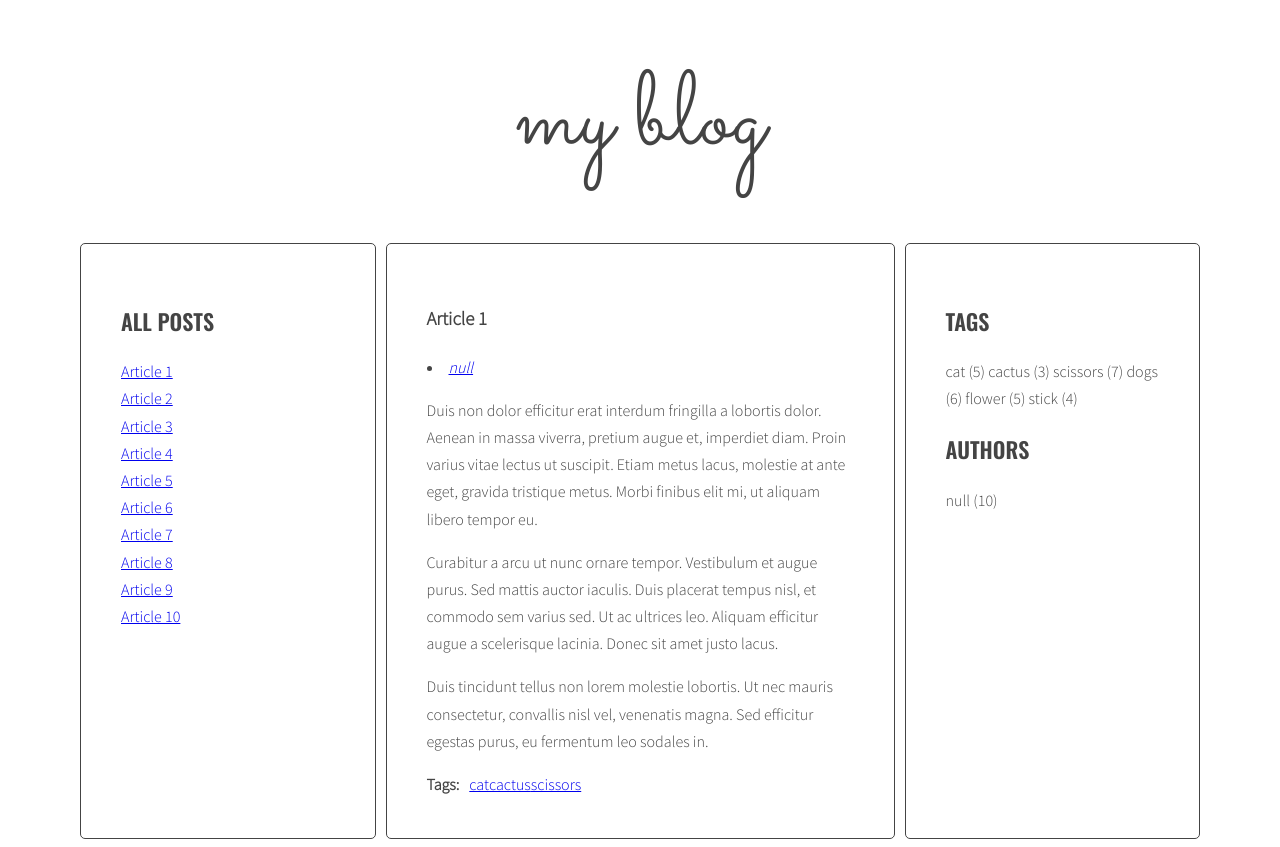
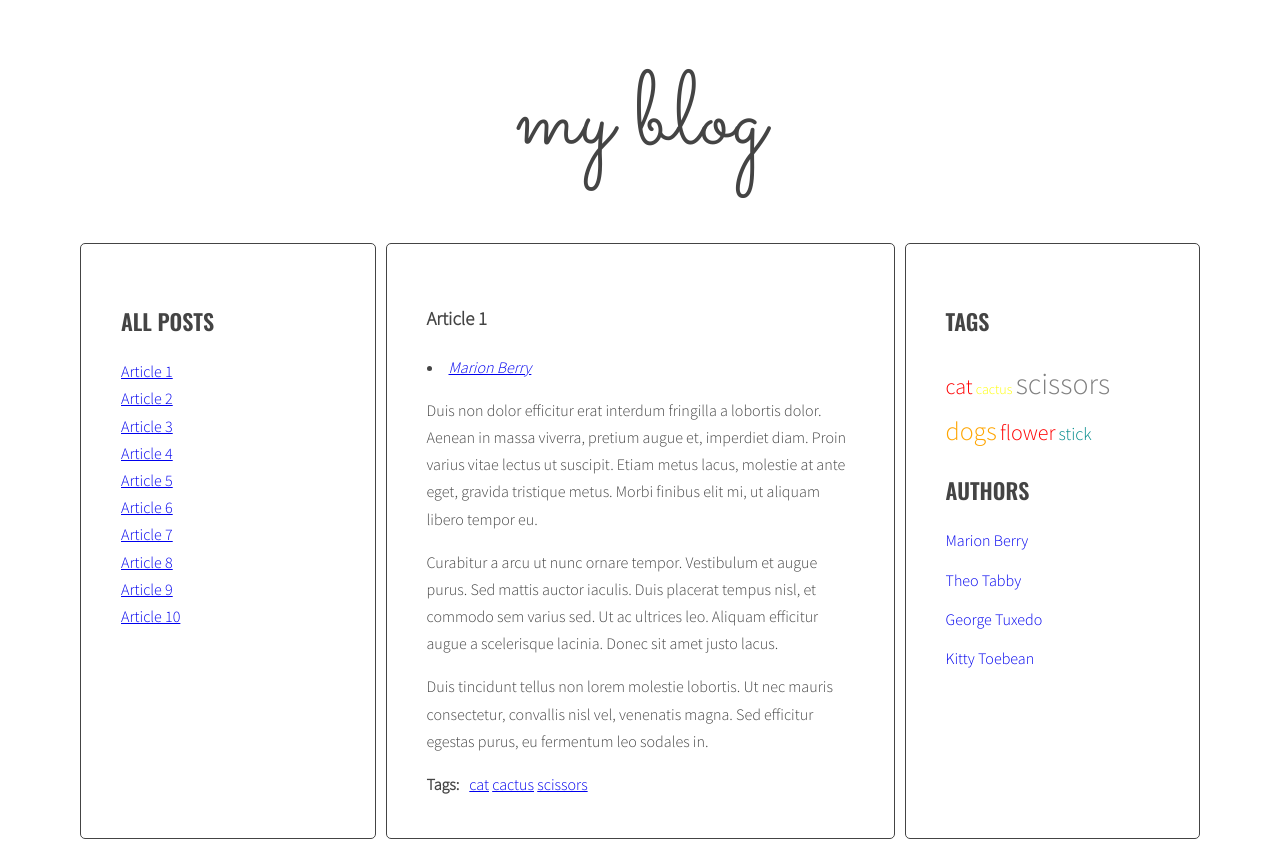
Before and after one commit to mrcyclist/javascript-blog, a website: page index.html in a window 1280 px wide. Drawn offline with nearby package versions, Linux system fonts and the light colour scheme.

Commit message:
Final uploud

```diff
--- a/index.html
+++ b/index.html
@@ -16,9 +16,9 @@
                 </ul>
               </aside>
               <section class="posts">
-                    <article class="post active" id="article-1" data-tags="cat cactus scissors">
+                    <article class="post active" id="article-1" data-tags="cat cactus scissors" data-author="Marion Berry">
                     <h3 class="post-title">Article 1</h3>
-                    <p class="post-author">by Marion Berry</p>
+                    <p class="post-author"></p>
                     <div class="post-content">
                     <p>Duis non dolor efficitur erat interdum fringilla a lobortis dolor. Aenean in massa viverra, pretium augue et, imperdiet diam. Proin varius vitae lectus ut suscipit. Etiam metus lacus, molestie at ante eget, gravida tristique metus. Morbi finibus elit mi, ut aliquam libero tempor eu.</p>
 
@@ -34,9 +34,9 @@
                     </ul>
                     </div>
                 </article>
-                <article class="post" id="article-2" data-tags="cat dogs flower">
+                <article class="post" id="article-2" data-tags="cat dogs flower" data-author="Theo Tabby">
                     <h3 class="post-title">Article 2</h3>
-                    <p class="post-author">by Theo Tabby</p>
+                    <p class="post-author"></p>
                     <div class="post-content">
                     <p>Phasellus sollicitudin, arcu vel iaculis ullamcorper, quam leo viverra orci, et faucibus quam sapien vel est. Maecenas ac suscipit elit. Nullam interdum, lorem vitae venenatis pulvinar, ex dui malesuada nunc, tempus cursus enim metus vel nulla.</p>
 
@@ -50,9 +50,9 @@
                     </ul>
                     </div>
                 </article>
-                <article class="post" id="article-3" data-tags="cactus scissors dogs">
+                <article class="post" id="article-3" data-tags="cactus scissors dogs" data-author="George Tuxedo">
                     <h3 class="post-title">Article 3</h3>
-                    <p class="post-author">by George Tuxedo</p>
+                    <p class="post-author"></p>
                     <div class="post-content">
                     <p>Mauris vel pellentesque turpis, ac sodales nisl. Quisque iaculis mi velit, ut convallis tellus accumsan a. Quisque iaculis, nisi et dignissim tincidunt, nisl eros euismod nulla, finibus laoreet erat enim posuere elit.</p>
 
@@ -65,9 +65,9 @@
                     </ul>
                     </div>
                 </article>
-                <article class="post" id="article-4" data-tags="scissors dogs stick">
+                <article class="post" id="article-4" data-tags="scissors dogs stick" data-author="Kitty Toebean">
                     <h3 class="post-title">Article 4</h3>
-                    <p class="post-author">by Kitty Toebean</p>
+                    <p class="post-author"></p>
                     <div class="post-content">
                     <p>Morbi vel cursus nulla, vel varius mauris. Suspendisse sed elit sit amet risus faucibus vestibulum ut sit amet purus. Donec orci est, condimentum ut quam quis, scelerisque fringilla ligula.</p>
 
@@ -81,9 +81,9 @@
                     </ul>
                     </div>
                 </article>
-                <article class="post" id="article-5" data-tags="dogs stick flower">
+                <article class="post" id="article-5" data-tags="dogs stick flower" data-author="Marion Berry">
                     <h3 class="post-title">Article 5</h3>
-                    <p class="post-author">by Marion Berry</p>
+                    <p class="post-author"></p>
                     <div class="post-content">
                     <p>Suspendisse sem eros, euismod condimentum arcu ac, consequat fermentum orci. Nam convallis lacus nec interdum vestibulum. Vestibulum luctus, quam eu tristique ornare, lorem nibh sodales enim, vitae tempor dolor ante vitae tortor.</p>
 
@@ -97,9 +97,9 @@
                     </ul>
                     </div>
                 </article>
-                <article class="post" id="article-6" data-tags="cat flower scissors">
+                <article class="post" id="article-6" data-tags="cat flower scissors" data-author="George Tuxedo">
                     <h3 class="post-title">Article 6</h3>
-                    <p class="post-author">by George Tuxedo</p>
+                    <p class="post-author"></p>
                     <div class="post-content">
                     <p>Donec posuere iaculis ante sed hendrerit. Lorem ipsum dolor sit amet, consectetur adipiscing elit. Quisque hendrerit neque nec urna tincidunt, quis vehicula dui vulputate. Morbi est sapien, auctor ut lectus eu, placerat viverra lorem.</p>
 
@@ -113,9 +113,9 @@
                     </ul>
                     </div>
                 </article>
-                <article class="post" id="article-7" data-tags="cat cactus dogs">
+                <article class="post" id="article-7" data-tags="cat cactus dogs" data-author="Kitty Toebean">
                     <h3 class="post-title">Article 7</h3>
-                    <p class="post-author">by Kitty Toebean</p>
+                    <p class="post-author"></p>
                     <div class="post-content">
                     <p>Donec eleifend mauris ac nisl fermentum, ac fermentum turpis dignissim. Aliquam diam nisl, imperdiet a varius eget, lobortis sed nisi. Nullam suscipit ipsum sed magna blandit, sed pellentesque urna malesuada.</p>
 
@@ -129,9 +129,9 @@
                     </ul>
                     </div>
                 </article>
-                <article class="post" id="article-8" data-tags="stick flower scissors">
+                <article class="post" id="article-8" data-tags="stick flower scissors" data-author="Theo Tabby">
                     <h3 class="post-title">Article 8</h3>
-                    <p class="post-author">by Theo Tabby</p>
+                    <p class="post-author"></p>
                     <div class="post-content">
                     <p>Praesent quis imperdiet erat. Curabitur tempor sapien a interdum malesuada. Proin libero erat, sagittis a sollicitudin eget, pulvinar nec risus. Cras et suscipit sem.</p>
 
@@ -145,9 +145,9 @@
                     </ul>
                     </div>
                 </article>
-                <article class="post" id="article-9" data-tags="scissors dogs stick">
+                <article class="post" id="article-9" data-tags="scissors dogs stick" data-author="Marion Berry">
                     <h3 class="post-title">Article 9</h3>
-                    <p class="post-author">by Marion Berry</p>
+                    <p class="post-author"></p>
                     <div class="post-content">
                     <p>Tam et facilisis purus. Donec vulputate est quis lobortis posuere. Nunc vitae lorem ut odio faucibus pulvinar nec in justo. Ut ut ante ac tellus ornare tempus. Nunc maximus, tortor et dictum convallis, nunc libero posuere leo, scelerisque ultrices arcu sapien ut tellus.</p>
 
@@ -161,9 +161,9 @@
                     </ul>
                     </div>
                 </article>
-                <article class="post" id="article-10" data-tags="cat flower scissors">
+                <article class="post" id="article-10" data-tags="cat flower scissors" data-author="George Tuxedo">
                     <h3 class="post-title">Article 10</h3>
-                    <p class="post-author">by George Tuxedo</p>
+                    <p class="post-author"></p>
                     <div class="post-content">
                     <p>Aliquam erat volutpat. Ut non eleifend lectus. Donec suscipit tellus tempor, ornare dui id, hendrerit neque. Phasellus lacinia laoreet dui in luctus. Sed hendrerit, magna sit amet varius tempor, augue augue scelerisque est, non scelerisque mauris libero eu sapien.</p>
 
@@ -192,6 +192,26 @@
             </main>
             </div>
         </div>
-    <script src="js/script.js"></script>
-    </body>
+  <script id="template-article-link" type="text/x-handlebars-template">
+    <li><a href="#{{ id }}"><span>{{ title }}</span></a></li>
+  </script>
+  <script id="template-tag-link" type="text/x-handlebars-template">
+    <li><a href="#{{ id }}"><span>{{ title }}</span></a></li>
+  </script>
+  <script id="template-author-link" type="text/x-handlebars-template">
+    <li><a href="#{{ id }}"><span>{{ title }}</span></a></li>
+  </script>
+  <script id="template-tagCloud-link" type="text/x-handlebars-template">
+    {{#each tags}}
+    <a class="{{className}}" href="#{{ tag }}"><span>{{ tag }}</span></a>
+    {{/each}}
+  </script>
+  <script id="template-authorCloud-link" type="text/x-handlebars-template">
+    {{#each authors}}
+    <li><a href="#{{ author }}"><span>{{ author }}</span></a></li>
+    {{/each}}
+  </script>
+  <script src="https://cdnjs.cloudflare.com/ajax/libs/handlebars.js/4.1.0/handlebars.min.js"></script>
+  <script src="js/script.js"></script>
+  </body>
 </html>
--- a/js/script.js
+++ b/js/script.js
@@ -1,4 +1,12 @@
 'use strict';
+
+const templates = {
+  articleLink: Handlebars.compile(document.querySelector('#template-article-link').innerHTML),
+  tagLink: Handlebars.compile(document.querySelector('#template-tag-link').innerHTML),
+  authorLink: Handlebars.compile(document.querySelector('#template-author-link').innerHTML),
+  tagCloudLink: Handlebars.compile(document.querySelector('#template-tagCloud-link').innerHTML),
+  authorCloudLink: Handlebars.compile(document.querySelector('#template-authorCloud-link').innerHTML)
+};
 
 const optArticleSelector = '.post';
 
@@ -91,7 +99,9 @@ function generateTitleLinks(customSelector = ''){
 
     /* create HTML of the link */
 
-    const linkHTML = '<li><a href="#' + articleId + '"><span>' + articleTitle + '</span></a></li>';
+    const linkHTMLData = {id: articleId, title: articleTitle};
+
+    const linkHTML = templates.articleLink(linkHTMLData);
 
     console.log(linkHTML);
 
@@ -252,7 +262,9 @@ function generateTags(){
 
       /* generate HTML of the link */
 
-      const linkHTML = '<li><a href="#tag' + articleTags + '"><span>' + tag + '</span></a></li>';
+      const linkHTMLData = {id: articleTags, title: tag};
+
+      const linkHTML = templates.tagLink(linkHTMLData);
 
       console.log(linkHTML);
 
@@ -293,15 +305,25 @@ function generateTags(){
 
    /* [NEW] create variable for all links HTML code */
 
-   let allTagsHTML = '';
+   const allTagsData = {tags: []};
 
    /* [NEW] START LOOP: for each tag in allTags: */
 
    for(let tag in allTags){
 
-   allTagsHTML += tag + ' (' + allTags[tag] + ') ';
+   const linkHTML = '<a class="tag-size-' + allTags[tag] + '" href="#tag-' + tag + '"><span>' + tag + '</span></a>';
+
+   allTagsData.tags.push({
+
+      tag: tag,
+
+      count: allTags[tag],
+
+      className: calculateTagClass(allTags[tag], tagsParams)
+    });
 
 }
+
    /* [NEW] generate code of a link and add it to allTagsHTML */
 
 
@@ -310,7 +332,9 @@ function generateTags(){
 
    /* [NEW] add html from allTagsHTML to taglist */
 
-   tagList.innerHTML = allTagsHTML ;
+   tagList.innerHTML = templates.tagCloudLink(allTagsData);
+
+   console.log(allTagsData);
 
 }
 
@@ -390,7 +414,7 @@ function authorClickHandler(event){
 
   /* execute function "generateTitleLinks" with article selector as argument */
 
-  generateTitleLinks('[data-author~="' + authorLinks + '"]');
+  generateTitleLinks('[data-author~="' + optArticleSelector + '"]');
 
 }
 
@@ -416,15 +440,15 @@ function generateAuthors(){
 
     let html = '';
 
-    console.log(html);
-
     /* get tags from data-tags attribute */
 
     const articleAuthor = article.getAttribute('data-author');
 
       /* generate HTML of the link */
 
-      const linkHTML = '<li><a href="#author' + articleAuthor + '"><span>' + articleAuthor + '</span></a></li>';
+      const linkHTMLData = {id: articleAuthor, title: articleAuthor};
+
+      const linkHTML = templates.authorLink(linkHTMLData);
 
       /* add generated code to html variable */
 
@@ -456,7 +480,7 @@ function generateAuthors(){
 
   /* [NEW] create variable for all authors HTML code */
 
-  let allAuthorsHTML = '';
+  const allAuthorsData = {authors: []};
 
   /* [NEW] START LOOP: for each tag in allTags: */
 
@@ -464,11 +488,15 @@ function generateAuthors(){
 
   /* [NEW] generate code of a link and add it to allTahsHTML */
 
-  allAuthorsHTML += articleAuthor + ' (' + allAuthors[articleAuthor] + ') ';
-}
+  allAuthorsData.authors.push({
+
+      author: articleAuthor
+    });
+  }
+
   /*[NEW] add HTML from allAuthorsHTML to authorList */
-  authorList.innerHTML = allAuthorsHTML;
 
+  authorList.innerHTML =templates.authorCloudLink(allAuthorsData);
 
 }
 
```
